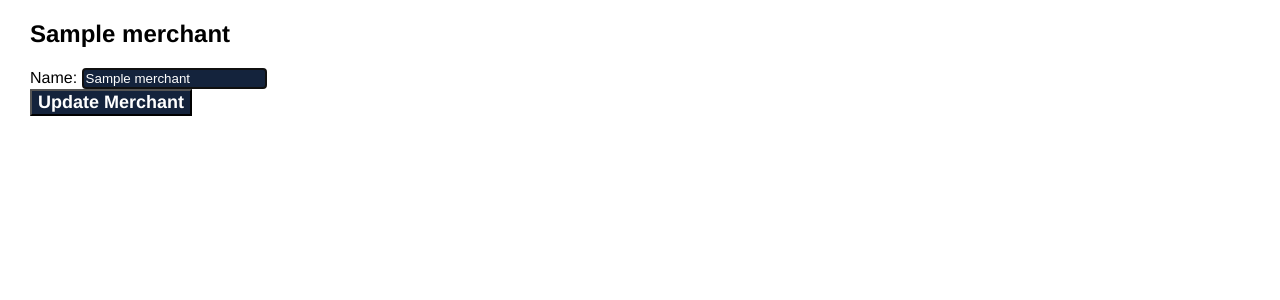
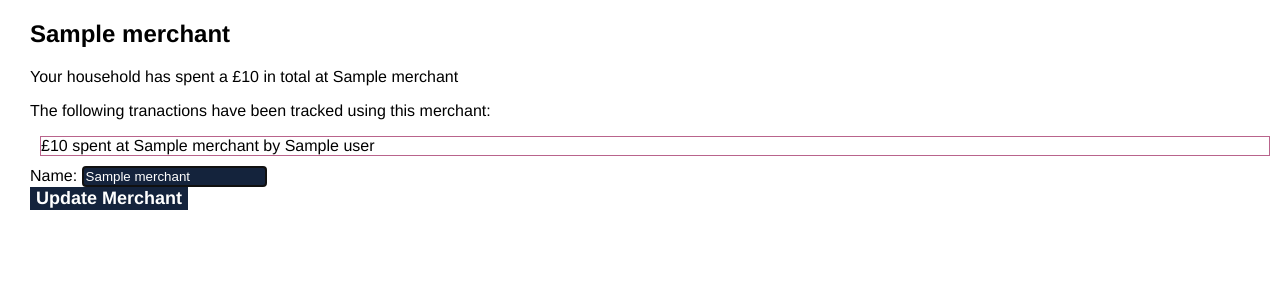
Before and after one commit to Madeleinecw/Code_Clan_Work, a Flask app: page /merchants/1/edit in a window 1280 px wide. Shown: the part 64-364 px from the top of the page. Run offline with Flask 2, Linux system fonts and the light colour scheme; a database or web service that is not in the repository returns one stand-in record (values such as "Sample title"); some libraries are stand-ins or nearby versions.

Commit message:
edited transactions layout

```diff
--- a/spending_project/controllers/merchants_controller.py
+++ b/spending_project/controllers/merchants_controller.py
@@ -2,6 +2,7 @@
 
 from models.merchant import Merchant
 import repositories.merchant_repository as merchant_repository
+import repositories.transaction_repository as transaction_repository
 
 merchants_blueprint = Blueprint("merchants", __name__)
 
@@ -24,7 +25,12 @@
 @merchants_blueprint.route("/merchants/<id>/edit")
 def edit(id):
     merchant = merchant_repository.select(id)
-    return render_template("merchants/edit.html", merchant = merchant)
+    transactions = transaction_repository.select_all()
+    total = 0
+    for transaction in transactions:
+        if transaction.merchant.id == merchant.id:
+            total += transaction.amount
+    return render_template("merchants/edit.html", merchant = merchant, transactions = transactions, total = total)
 
 @merchants_blueprint.route("/merchants/<id>", methods=['post'])
 def update(id):
--- a/spending_project/controllers/tags_controller.py
+++ b/spending_project/controllers/tags_controller.py
@@ -27,7 +27,11 @@
 def edit(id):
     tag = tag_repository.select(id)
     transactions = transaction_repository.select_all()
-    return render_template("tags/edit.html", tag = tag, transactions = transactions)
+    total = 0
+    for transaction in transactions:
+        if transaction.tag.id == tag.id:
+            total += transaction.amount
+    return render_template("tags/edit.html", tag = tag, transactions = transactions, total = total)
 
 @tags_blueprint.route("/tags/<id>", methods=['post'])
 def update(id):
--- a/spending_project/static/style.css
+++ b/spending_project/static/style.css
@@ -7,6 +7,10 @@
 
 body {
     font-family: Helvetica, Arial, sans-serif;
+}
+
+body>h2 {
+    text-align: center;
 }
 
 .menu {
@@ -170,6 +174,8 @@
     font-family: Helvetica, Arial, sans-serif;
     font-weight: bold;
     font-size: large;
+    border: none;
+    transition: 0.5s;
 }
 
 button:hover {
@@ -179,4 +185,11 @@
 .transactions_tagged {
     padding: 5px;
     font-family: Helvetica, Arial, sans-serif;
+    border: #B9648C 1px solid;
+    margin: 10px;
 }
+
+.transactions_merchant {
+    border: #B9648C 1px solid;
+    margin: 10px
+}
--- a/spending_project/templates/merchants/edit.html
+++ b/spending_project/templates/merchants/edit.html
@@ -1,6 +1,14 @@
 {% extends 'base.html' %} {% block content %}
 
 <h2>{{ merchant.name }}</h2>
+
+Your household has spent a £{{total}} in total at {{merchant.name}}
+
+<p> The following tranactions have been tracked using this merchant:</p>
+<div class="transactions_list">
+    {% for transaction in transactions %} {% if transaction.merchant.id == merchant.id %}
+    <div class="transactions_merchant"> £{{transaction.amount}} spent at {{transaction.merchant.name}} by {{transaction.user.name}}</div> {% endif %}
+</div>{% endfor %}
 
 <form action="/merchants/{{merchant.id}}" method="post">
     <div>
--- a/spending_project/templates/users/index.html
+++ b/spending_project/templates/users/index.html
@@ -6,9 +6,9 @@
 
 <section>
     <p>{{ user.name }}</p>
-    <a href="/users/{{user.id}}/dashboard">VIEW PROFILE</a>
-    <a href="/transactions/new">ADD NEW TRANSACTION</a>
-    <a href="/budgets/{{user.id}}/edit">EDIT BUDGET</a>
+    <button a href="/users/{{user.id}}/dashboard">PROFILE</button>
+    <button a href="/transactions/new">NEW TRANSACTION</button>
+    <button a href="/budgets/{{user.id}}/edit">EDIT BUDGET</button>
 </section>
 
 {% endfor %} {% endblock %}
```
Also changed, not shown: spending_project/templates/index.html (+8 -3 lines), spending_project/templates/tags/edit.html (+10 -5 lines), spending_project/templates/users/dashboard.html (+7 -2 lines).
